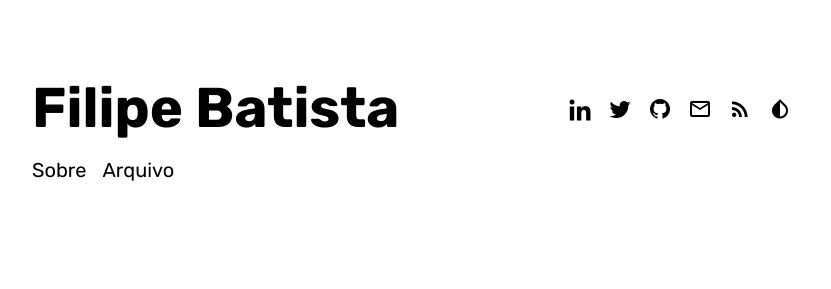
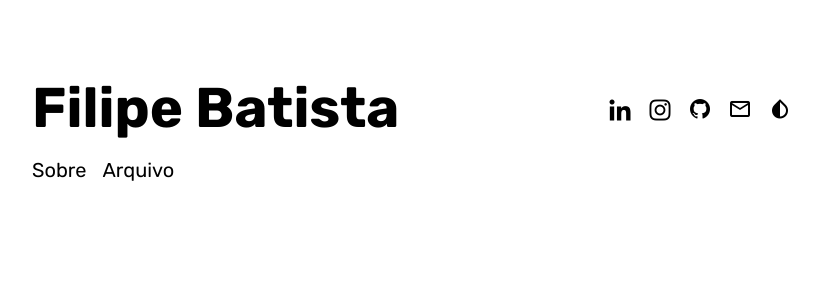
Before and after one commit to filipeleonelbatista/filipeleonelbatista.github.io, a Jekyll site: the page built from about.md, in a window 1280 px wide. Shown: the top 289 px of the page, without its empty margins (224-1055 px from the left). Built offline with Jekyll 4.4.1, drawn with Linux system fonts in a browser that asks for light colours; some web fonts are replaced.

Commit message:
Update _config.yml

```diff
--- a/_config.yml
+++ b/_config.yml
@@ -27,14 +27,15 @@ blog:
 # Author info
 author:
   fullname                  : Filipe de Leonel Batista
-  rss                       : true # generate RSS feed and show it's icon in header
+  rss                       : false # generate RSS feed and show it's icon in header
   mail                      : filipe.x2016@gmail.com # change to your e-mail address
-  twitter                   : filipegaucho22
+  twitter                   : #filipegaucho22
   github                    : filipeleonelbatista
   youtube                   : #youtube-user-name
   stackoverflow             : #stackoverflow-user-name
   disqus                    : #dactl # your disqus site name
   linkedin                  : filipelbatista
+  instagram                 : filipegaucho22
   google_analytics          : # 'UA-XXXXXXXX-X'
   photo                     : "uploads/me2.png"
   photo2x                   : "uploads/me.png"
```
